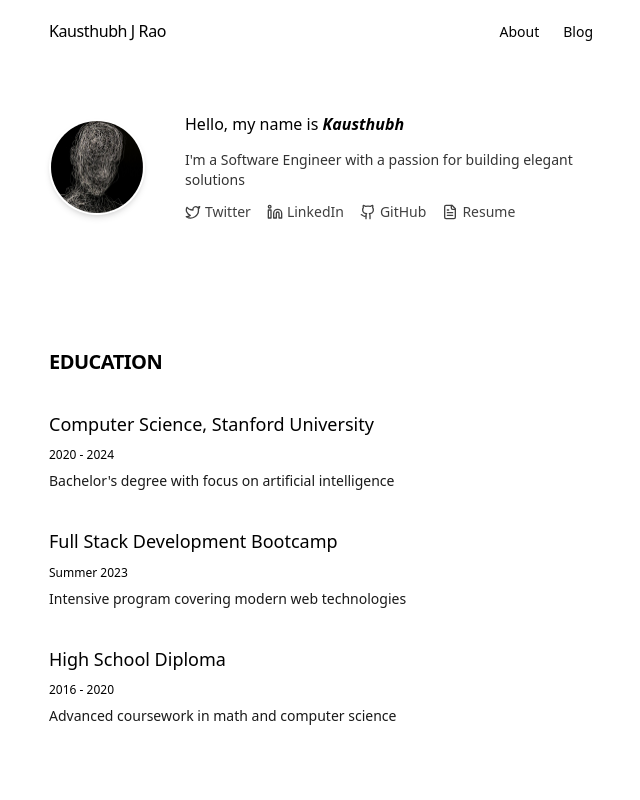
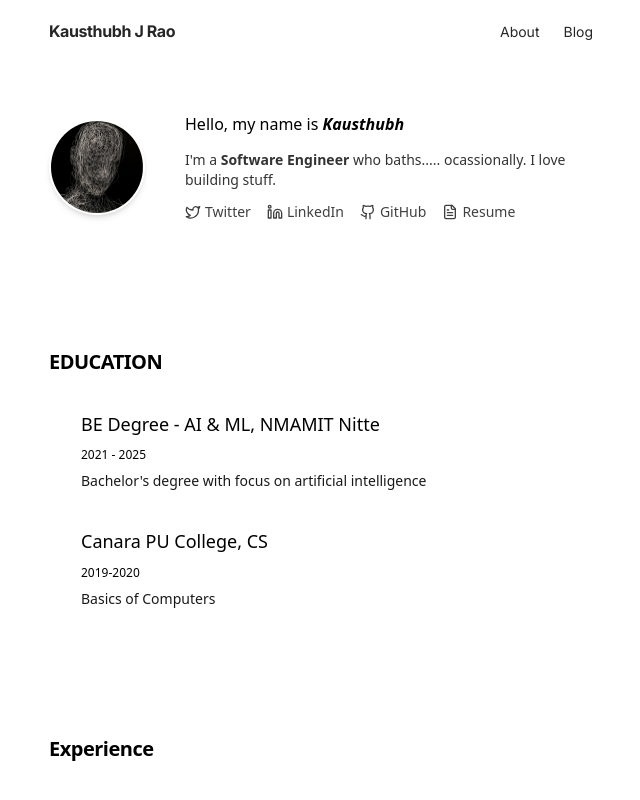
Before and after one commit to Exgene/portfolio, a Next.js app: page / in a window 1280 px wide. Shown: the top 800 px of the page, without its empty margins (319-959 px from the left). Built offline with nearby package versions, Linux system fonts and the light colour scheme.

Commit message:
style: update fonts and general styles

```diff
--- a/src/app/_components/Education.tsx
+++ b/src/app/_components/Education.tsx
@@ -1,20 +1,15 @@
 export function Education() {
   const educationItems = [
     {
-      title: "Computer Science, Stanford University",
-      date: "2020 - 2024",
-      description: "Bachelor's degree with focus on artificial intelligence"
+      title: "BE Degree - AI & ML, NMAMIT Nitte",
+      date: "2021 - 2025",
+      description: "Bachelor's degree with focus on artificial intelligence",
     },
     {
-      title: "Full Stack Development Bootcamp",
-      date: "Summer 2023",
-      description: "Intensive program covering modern web technologies"
+      title: "Canara PU College, CS",
+      date: "2019-2020",
+      description: "Basics of Computers",
     },
-    {
-      title: "High School Diploma",
-      date: "2016 - 2020",
-      description: "Advanced coursework in math and computer science"
-    }
   ];
 
   return (
@@ -23,9 +18,15 @@ export function Education() {
 
       <div className="flex flex-col gap-10">
         {educationItems.map((item, index) => (
-          <div key={index} className="group">
-            <div className="flex flex-col gap-1">
+          <div key={index} className="relative pl-8 group">
+
+            {index < educationItems.length - 1 && (
+              <div className="absolute left-[3.5] top-6 bottom-[-2.5rem] w-px bg-muted-foreground/30"></div>
+            )}
+
+            <div className="relative flex flex-col gap-1">
               <h3 className="text-lg font-medium">{item.title}</h3>
+              <div className="absolute -left-8 top-2 w-2 h-2 rounded-full bg-muted-foreground group-hover:bg-primary transition-colors"></div>
               <p className="text-xs text-muted-foreground">{item.date}</p>
               {item.description && (
                 <p className="mt-1 text-sm opacity-90">{item.description}</p>
@@ -35,5 +36,5 @@ export function Education() {
         ))}
       </div>
     </div>
-  )
+  );
 }
--- a/src/app/_components/Navbar.tsx
+++ b/src/app/_components/Navbar.tsx
@@ -8,13 +8,13 @@ export function Navbar() {
   ];
 
   return (
-    <div className="fixed top-0 left-0 right-0 bg-background z-10">
+    <div className="fixed top-0 left-0 right-0 bg-background z-10 font-inter">
       <nav className="mx-auto max-w-xl h-16 flex items-center justify-between border-b border-white/50 px-4">
-        <p className="font-medium tracking-tight">Kausthubh J Rao</p>
+        <Link href={'/'} className="font-bold opacity-85 tracking-tight">Kausthubh J Rao</Link>
 
         <ul className="flex gap-6 flex-wrap">
           {navLinks.map((link) => (
-            <Link href={link.href} key={link.name} className="hover:underline transition-all text-sm">{link.name}</Link>
+            <Link href={link.href} key={link.name} className="transition-all text-sm opacity-85 hover:opacity-100">{link.name}</Link>
           ))}
         </ul>
       </nav>
--- a/src/app/globals.css
+++ b/src/app/globals.css
@@ -7,8 +7,8 @@
   --color-accent-foreground: var(--accent-foreground);
   --color-muted: var(--muted);
   --color-muted-foreground: var(--muted-foreground);
-  --font-sans: var(--font-geist-sans);
   --font-mono: var(--font-geist-mono);
+  --font-inter: var(--font-inter);
 }
 
 @media (prefers-color-scheme: dark) {
@@ -24,7 +24,7 @@
 body {
   background: var(--background);
   color: var(--foreground);
-  font-family: var(--font-sans), system-ui, sans-serif;
+  font-family: var(--font-mono), system-ui, sans-serif;
   line-height: 1.6;
   text-rendering: optimizeLegibility;
   -webkit-font-smoothing: antialiased;
--- a/src/app/layout.tsx
+++ b/src/app/layout.tsx
@@ -1,11 +1,16 @@
 import type { Metadata } from "next";
-import { Geist_Mono } from "next/font/google";
+import { Geist_Mono, Inter } from "next/font/google";
 import "./globals.css";
 
 const geistMono = Geist_Mono({
   variable: "--font-geist-mono",
   subsets: ["latin"],
 });
+
+const inter = Inter({
+  variable: "--font-inter",
+  subsets: ["latin"]
+})
 
 export const metadata: Metadata = {
   title: "Kausthubh's Portfolio Site",
@@ -20,7 +25,7 @@ export default function RootLayout({
   return (
     <html lang="en">
       <body
-        className={`${geistMono.variable} antialiased scroll-smooth`}
+        className={`${geistMono.variable} ${inter.variable} antialiased scroll-smooth`}
       >
         {children}
       </body>
--- a/src/app/page.tsx
+++ b/src/app/page.tsx
@@ -43,7 +43,7 @@ function AboutSimple() {
           </span>
         </p>
         <p className="text-sm opacity-80">
-          I'm a Software Engineer with a passion for building elegant solutions
+          I'm a <span className="font-bold">Software Engineer </span> who baths..... ocassionally. I love building stuff.
         </p>
 
         <ul className="flex gap-4 flex-wrap">
```
